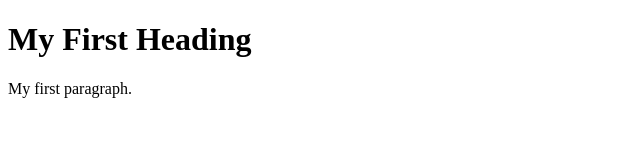
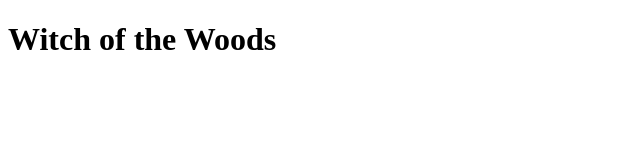
Before and after one commit to HowligBramble/howlingbramble.github.io, a plain HTML site: page index.html in a window 1280 px wide. Shown: the whole page, without its empty margins (0-640 px from the left). Drawn offline with Linux system fonts and the light colour scheme.

Commit message:
Update index.html

```diff
--- a/index.html
+++ b/index.html
@@ -1,12 +1,12 @@
  <!DOCTYPE html>
 <html>
 <head>
-<title>Page Title</title>
+<title>Vel's Photography</title>
 </head>
 <body>
 
-<h1>My First Heading</h1>
-<p>My first paragraph.</p>
+<h1>Witch of the Woods</h1>
+
 
 </body>
 </html>
```
